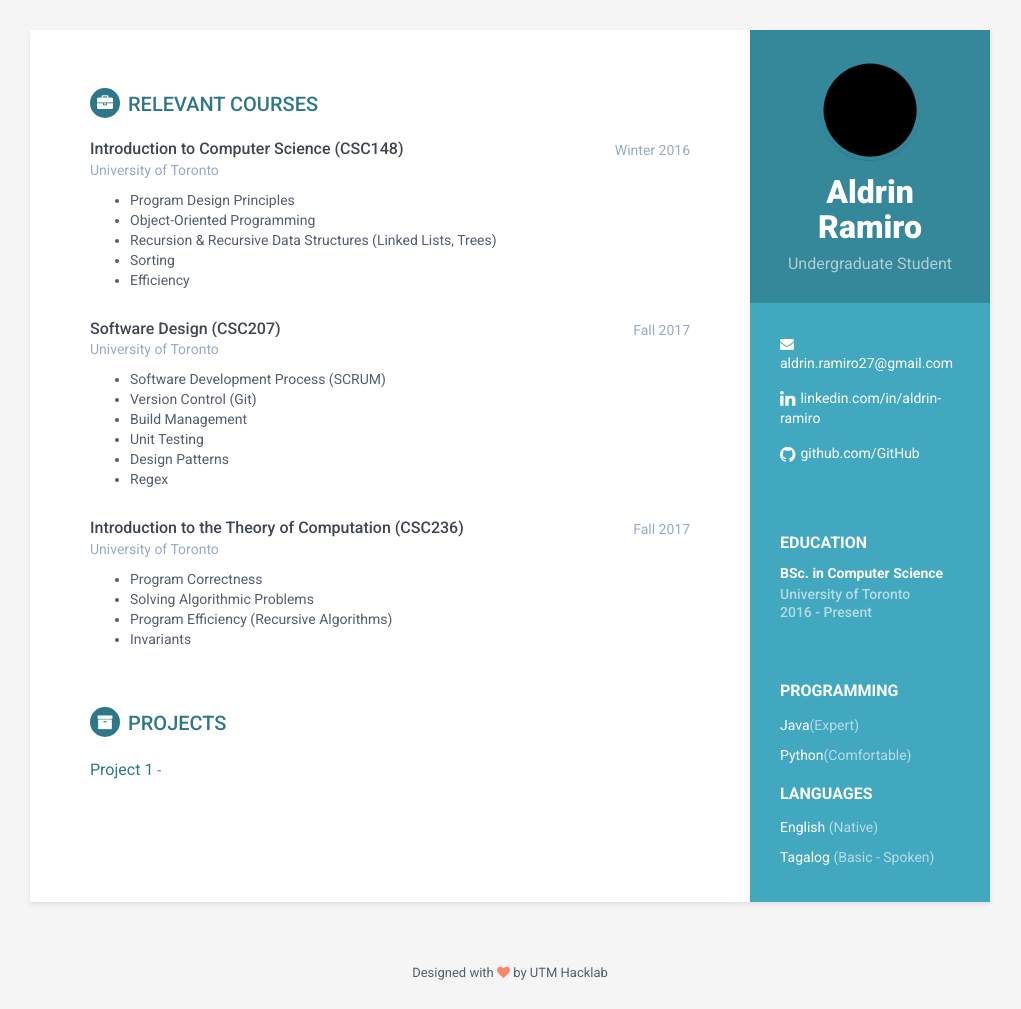
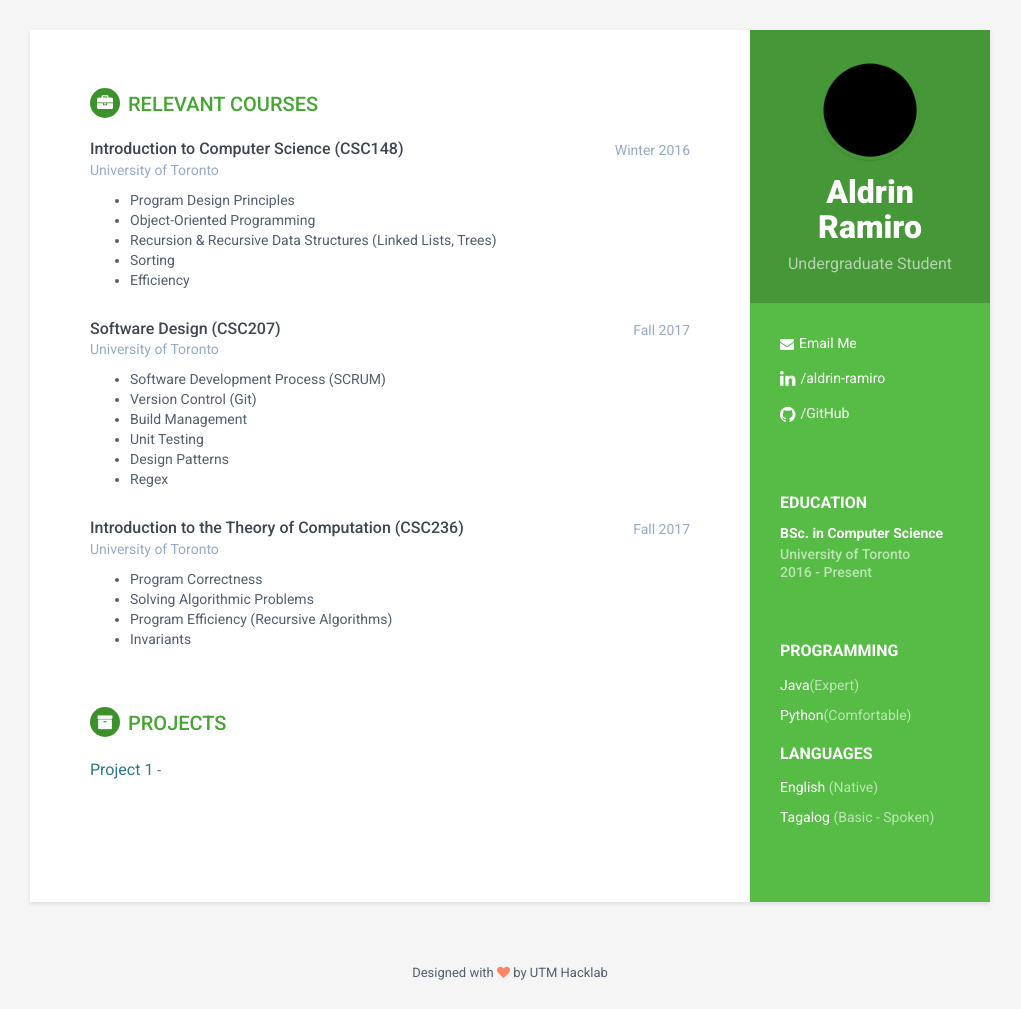
Before and after one commit to aldrinRamiro/aldrinRamiro.github.io, a Jekyll site: the page built from index.html, in a window 1280 px wide, cut to the strip 0-1009 px from the top of the page. Shown: the whole strip, without its empty margins (130-1151 px from the left). Built offline with Jekyll 4.4.1, drawn with Linux system fonts in a browser that asks for light colours.

Commit message:
Updated colors

```diff
--- a/_includes/sidebar.html
+++ b/_includes/sidebar.html
@@ -13,14 +13,14 @@
     <ul class="list-unstyled contact-list">
 
       {% if site.email %}
-      <li class="email"><i class="fa fa-envelope"></i><a href="mailto: {{site.email}}">{{site.email}}</a></li>
+      <li class="email"><i class="fa fa-envelope"></i><a href="mailto: {{site.email}}">Email Me</a></li>
       {% endif %}  {% if site.website %}
       <li class="website"><i class="fa fa-globe"></i><a href="http://{{site.website}}" target="_blank">{{site.website}}</a></li>
       {% endif %} {% if site.linkedin %}
-      <li class="linkedin"><i class="fa fa-linkedin"></i><a href="https://in.linkedin.com/in/{{site.linkedin}}" target="_blank">linkedin.com/in/{{site.linkedin}}</a></li>
+      <li class="linkedin"><i class="fa fa-linkedin"></i><a href="https://in.linkedin.com/in/{{site.linkedin}}" target="_blank">/{{site.linkedin}}</a></li>
 
       {% endif %} {% if site.github %}
-      <li class="github"><i class="fa fa-github"></i><a href="http://github.com/{{site.github}}" target="_blank">github.com/{{site.github}}</a></li>
+      <li class="github"><i class="fa fa-github"></i><a href="http://github.com/{{site.github}}" target="_blank">/{{site.github}}</a></li>
 
       {% endif %}
 
--- a/assets/css/styles.css
+++ b/assets/css/styles.css
@@ -58,7 +58,7 @@ p {
   box-shadow: 0px 2px 4px rgba(0, 0, 0, 0.1);
 }
 .sidebar-wrapper {
-  background: #42A8C0;
+  background: #57bc45;
   position: absolute;
   right: 0;
   width: 240px;
@@ -121,7 +121,7 @@ p {
   margin-bottom: 5px;
 }
 .sidebar-wrapper .education-container .item {
-  margin-bottom: 15px;
+  margin-bottom: 5px;
 }
 .sidebar-wrapper .education-container .item:last-child {
   margin-bottom: 0;
@@ -167,7 +167,7 @@ p {
   text-transform: uppercase;
   font-size: 20px;
   font-weight: 500;
-  color: #2d7788;
+  color: #44a531;
   position: relative;
   margin-top: 0;
   margin-bottom: 20px;
@@ -186,7 +186,7 @@ p {
   -moz-background-clip: padding;
   -webkit-background-clip: padding-box;
   background-clip: padding-box;
-  background: #2d7788;
+  background: #3d912d;
   text-align: center;
   padding-top: 8px;
   font-size: 16px;
```
Also changed, not shown: 4 other files.
